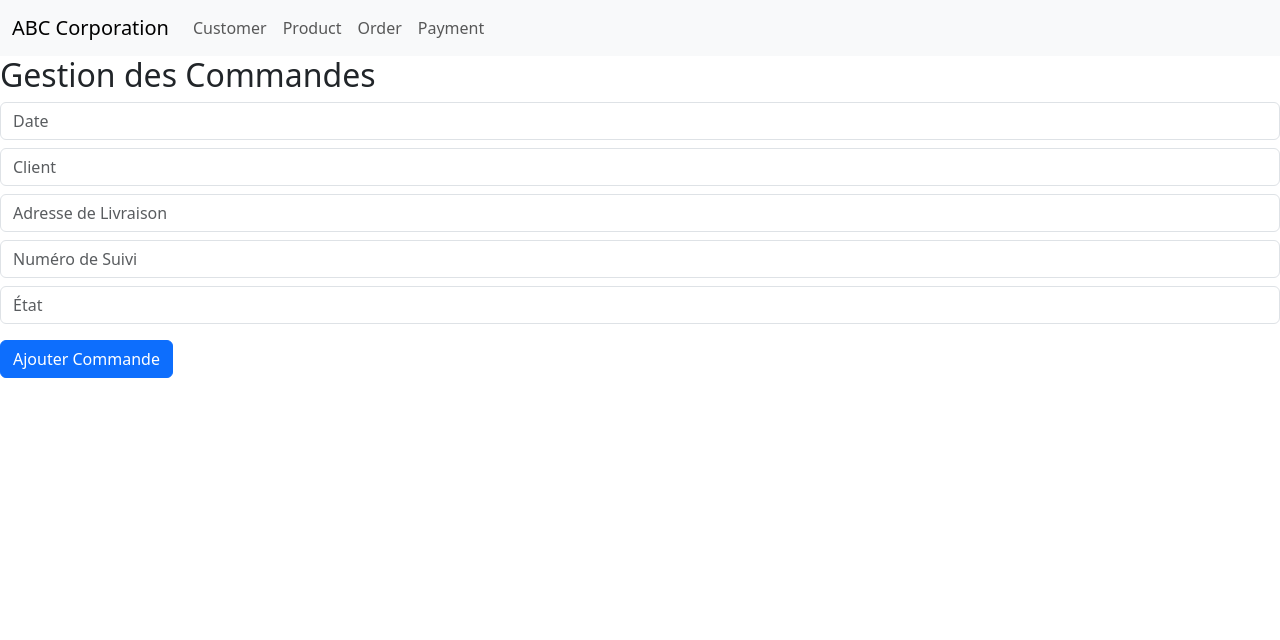
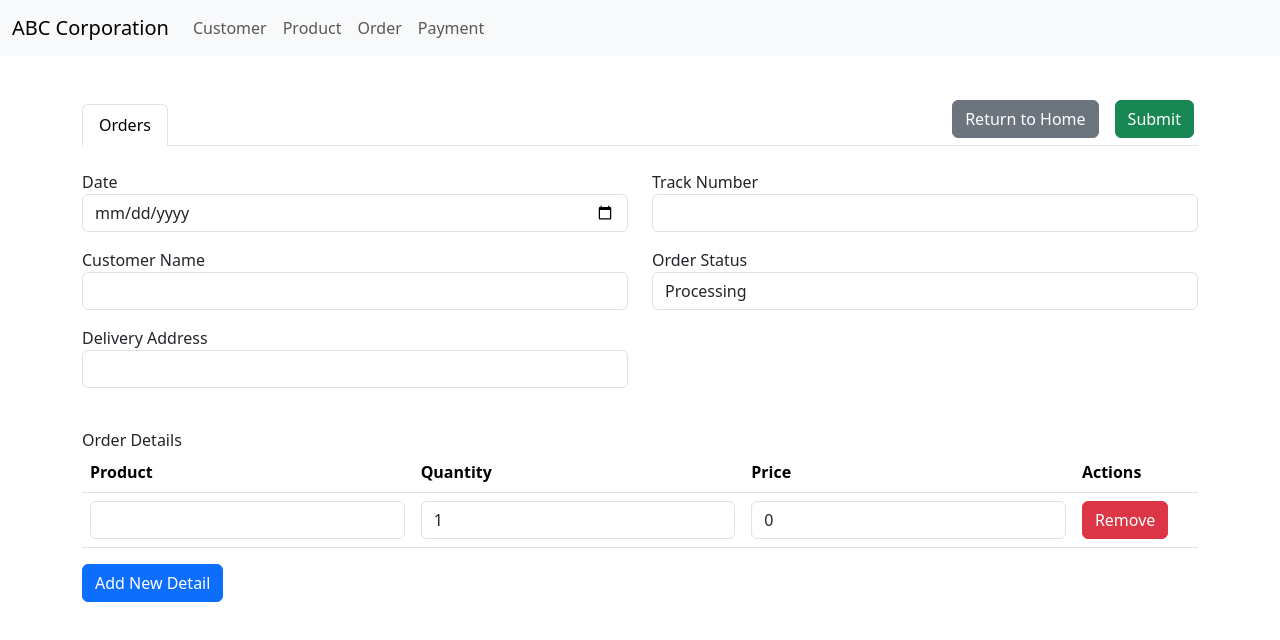
Before and after one commit to shyshasy/commercial-management-app, a Vue app: page /orders in a window 1280 px wide. Shown: the top 640 px of the page. Built offline with nearby package versions, Linux system fonts and the light colour scheme.

Commit message:
update order companent

```diff
--- a/src/components/Order.vue
+++ b/src/components/Order.vue
@@ -1,59 +1,131 @@
 <template>
-    <div>
-      <h2>Gestion des Commandes</h2>
-      <!-- Formulaire pour ajouter/modifier une commande -->
-      <div class="mb-3">
-        <input v-model="newOrder.date" class="form-control" placeholder="Date">
-        <input v-model="newOrder.customer" class="form-control mt-2" placeholder="Client">
-        <input v-model="newOrder.deliveryAddress" class="form-control mt-2" placeholder="Adresse de Livraison">
-        <input v-model="newOrder.trackNumber" class="form-control mt-2" placeholder="Numéro de Suivi">
-        <input v-model="newOrder.status" class="form-control mt-2" placeholder="État">
-        <button @click="addOrder" class="btn btn-primary mt-3">Ajouter Commande</button>
-      </div>
-      <!-- Liste des commandes -->
-      <ul class="list-group">
-        <li v-for="order in orders" :key="order.id" class="list-group-item d-flex justify-content-between align-items-center">
-          <span>{{ order.date }} - {{ order.customer }}</span>
-          <router-link :to="{ name: 'OrderDetail', params: { id: order.id } }" class="btn btn-info btn-sm">Détails</router-link>
-          <button @click="editOrder(order)" class="btn btn-secondary btn-sm">Modifier</button>
-          <button @click="removeOrder(order.id)" class="btn btn-danger btn-sm">Supprimer</button>
+    <div class="container mt-5 position-relative">
+      <ul class="nav nav-tabs">
+        <li class="nav-item">
+          <a class="nav-link active" href="#">Orders</a>
         </li>
       </ul>
+      <!-- Buttons for Submit and Return to Home positioned in the top-right corner -->
+      <div class="form-buttons custom-buttons">
+  <button type="button" class="btn btn-secondary me-2" @click="returnHome">Return to Home</button>
+  <button type="submit" class="btn btn-success">Submit</button>
+</div>
+
+
+      <form @submit.prevent="submitOrder" class="mt-4">
+        <div class="row">
+          <!-- Left Column -->
+          <div class="col-md-6">
+            <div class="form-group mb-3">
+              <label for="date">Date</label>
+              <input type="date" class="form-control" id="date" v-model="order.date">
+            </div>
+            <div class="form-group mb-3">
+              <label for="customerName">Customer Name</label>
+              <input type="text" class="form-control" id="customerName" v-model="order.customerName">
+            </div>
+            <div class="form-group mb-3">
+              <label for="deliveryAddress">Delivery Address</label>
+              <input type="text" class="form-control" id="deliveryAddress" v-model="order.deliveryAddress">
+            </div>
+          </div>
+          <!-- Right Column -->
+          <div class="col-md-6">
+            <div class="form-group mb-3">
+              <label for="trackNumber">Track Number</label>
+              <input type="text" class="form-control" id="trackNumber" v-model="order.trackNumber">
+            </div>
+            <div class="form-group mb-3">
+              <label for="orderStatus">Order Status</label>
+              <select id="orderStatus" class="form-control" v-model="order.status">
+                <option value="processing">Processing</option>
+                <option value="shipped">Shipped</option>
+                <option value="delivered">Delivered</option>
+              </select>
+            </div>
+          </div>
+        </div>
+        <div class="form-group mt-4">
+          <label>Order Details</label>
+          <table class="table">
+            <thead>
+              <tr>
+                <th>Product</th>
+                <th>Quantity</th>
+                <th>Price</th>
+                <th>Actions</th>
+              </tr>
+            </thead>
+            <tbody>
+              <tr v-for="(detail, index) in order.details" :key="index">
+                <td><input type="text" class="form-control" v-model="detail.product"></td>
+                <td><input type="number" class="form-control" v-model="detail.quantity"></td>
+                <td><input type="number" class="form-control" v-model="detail.price"></td>
+                <td><button type="button" class="btn btn-danger" @click="removeDetail(index)">Remove</button></td>
+              </tr>
+            </tbody>
+          </table>
+          <button type="button" class="btn btn-primary" @click="addDetail">Add New Detail</button>
+        </div>
+      </form>
     </div>
   </template>
+
 
   <script>
   export default {
     data() {
       return {
-        newOrder: {
+        order: {
           date: '',
-          customer: '',
+          customerName: '',
           deliveryAddress: '',
-          trackNumber: '',
-          status: ''
-        },
-        orders: []
-      }
+          trackNumber: '',  // Nouveau champ pour le numéro de suivi
+          status: 'processing', // Nouveau champ pour le statut de la commande
+          details: [
+            { product: '', quantity: 1, price: 0 }
+          ]
+        }
+      };
     },
     methods: {
-      addOrder() {
-        // Ajouter une commande (dummy logic)
-        this.orders.push({ ...this.newOrder, id: Date.now() });
-        this.newOrder = { date: '', customer: '', deliveryAddress: '', trackNumber: '', status: '' };
+      addDetail() {
+        this.order.details.push({ product: '', quantity: 1, price: 0 });
       },
-      editOrder(order) {
-        // Modifier une commande (dummy logic)
-        alert(`Modifier la commande ${order.id}`);
+      removeDetail(index) {
+        this.order.details.splice(index, 1);
       },
-      removeOrder(id) {
-        // Supprimer une commande (dummy logic)
-        this.orders = this.orders.filter(order => order.id !== id);
+      submitOrder() {
+        alert('Order submitted!');
+      },
+      returnHome() {
+        alert('Returning to home!');
       }
     }
-  }
+  };
   </script>
 
   <style scoped>
-  /* Styles pour le composant Order */
-  </style>
+.container {
+  margin-top: 20px;
+  position: relative; /* Assurez-vous que le conteneur est positionné relativement */
+}
+
+.form-buttons {
+  display: flex;
+  justify-content: flex-end;
+  position: absolute;
+  top: 0; /* Positionne les boutons en haut du conteneur */
+  right: 0; /* Positionne les boutons à droite du conteneur */
+  gap: 0.5rem; /* Ajuste l'espacement entre les boutons */
+}
+
+.custom-buttons {
+  position: absolute;
+  top: -20px; /* Ajustez cette valeur pour encore plus de hauteur */
+  right: 0;
+  padding: 1rem;
+  z-index: 10; /* Assure que les boutons restent au-dessus des autres éléments */
+}
+
+</style>
```
